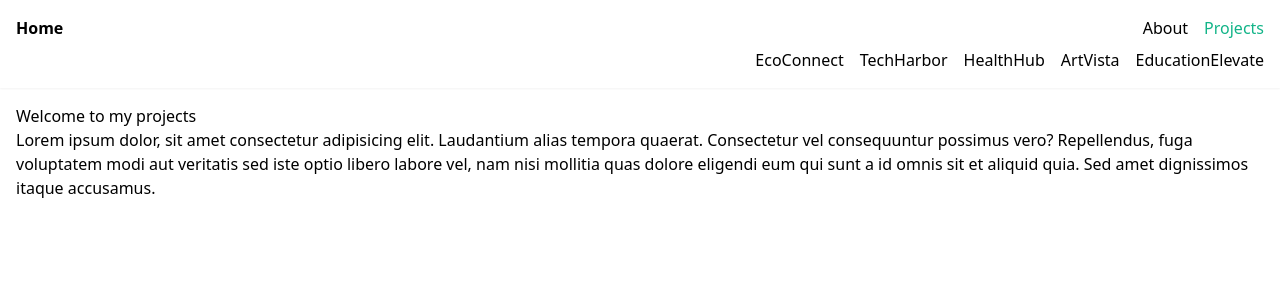
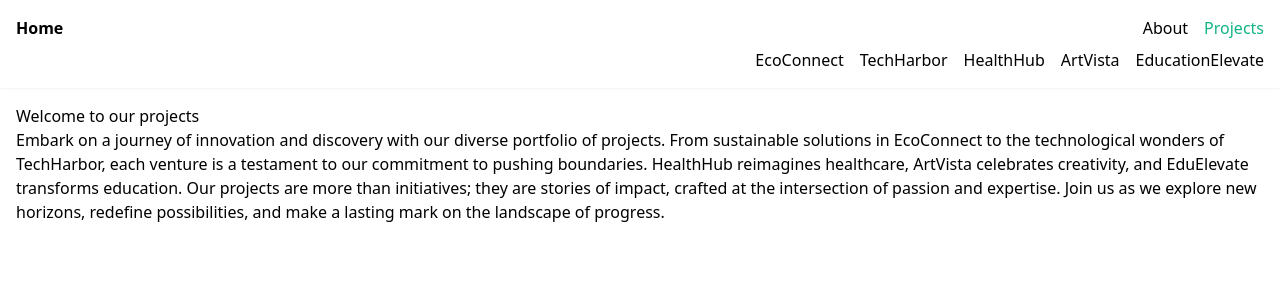
Before and after one commit to pabcrudel/my-first-nuxt-app, a Nuxt app: page /projects in a window 1280 px wide. Shown: the top 300 px of the page. Built offline with nearby package versions, Linux system fonts and the light colour scheme.

Commit message:
Created an introduction to the projects

```diff
--- a/pages/projects/index.vue
+++ b/pages/projects/index.vue
@@ -1,10 +1,13 @@
 <template>
   <h1>{{ title }}</h1>
-  <p>Lorem ipsum dolor, sit amet consectetur adipisicing elit. Laudantium alias
-  tempora quaerat. Consectetur vel consequuntur possimus vero? Repellendus, fuga
-  voluptatem modi aut veritatis sed iste optio libero labore vel, nam nisi
-  mollitia quas dolore eligendi eum qui sunt a id omnis sit et aliquid quia. Sed
-  amet dignissimos itaque accusamus.</p>
+  <p>Embark on a journey of innovation and discovery with our diverse portfolio
+  of projects. From sustainable solutions in EcoConnect to the technological
+  wonders of TechHarbor, each venture is a testament to our commitment to
+  pushing boundaries. HealthHub reimagines healthcare, ArtVista celebrates
+  creativity, and EduElevate transforms education. Our projects are more than
+  initiatives; they are stories of impact, crafted at the intersection of
+  passion and expertise. Join us as we explore new horizons, redefine
+  possibilities, and make a lasting mark on the landscape of progress.</p>
 </template>
 
 <script setup lang="ts">
@@ -12,5 +15,5 @@ definePageMeta({
   layout: 'projects',
 });
 
-const title = "Welcome to my projects";
+const title = "Welcome to our projects";
 </script>
```
